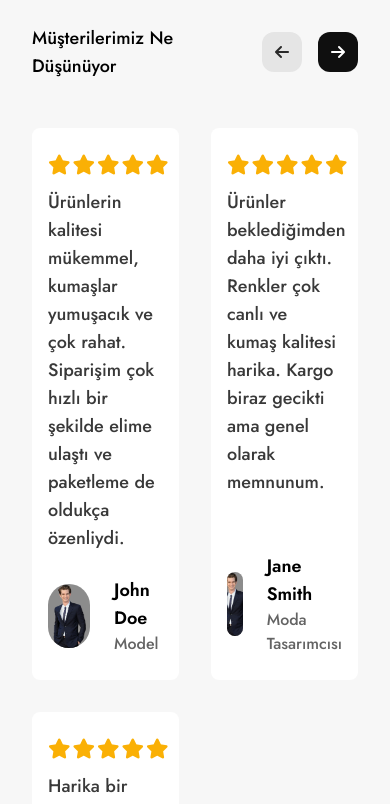
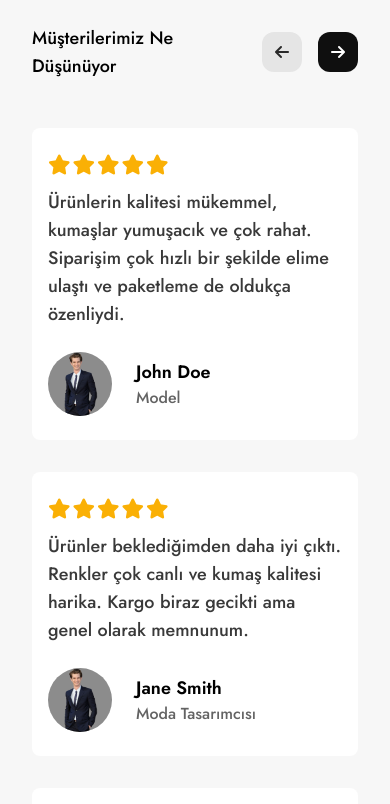
Before and after one commit to yusuf-ad/tekstilim1, a React (Vite) app: page / in a window 390 px wide. Shown: the part 4220-5024 px from the top of the page. Built offline with nearby package versions, Linux system fonts and the light colour scheme.

Commit message:
Make CustomerTestimonials responsive

```diff
--- a/src/components/CustomerTestimonials.tsx
+++ b/src/components/CustomerTestimonials.tsx
@@ -94,7 +94,7 @@
           </div>
         </div>
 
-        <div className="grid grid-cols-2 gap-8 lg:grid-cols-3">
+        <div className="grid gap-8 sm:grid-cols-2 lg:grid-cols-3">
           {testimonials.map((testimonial) => (
             <TestimonialItem key={testimonial.id} testimonial={testimonial} />
           ))}
```
